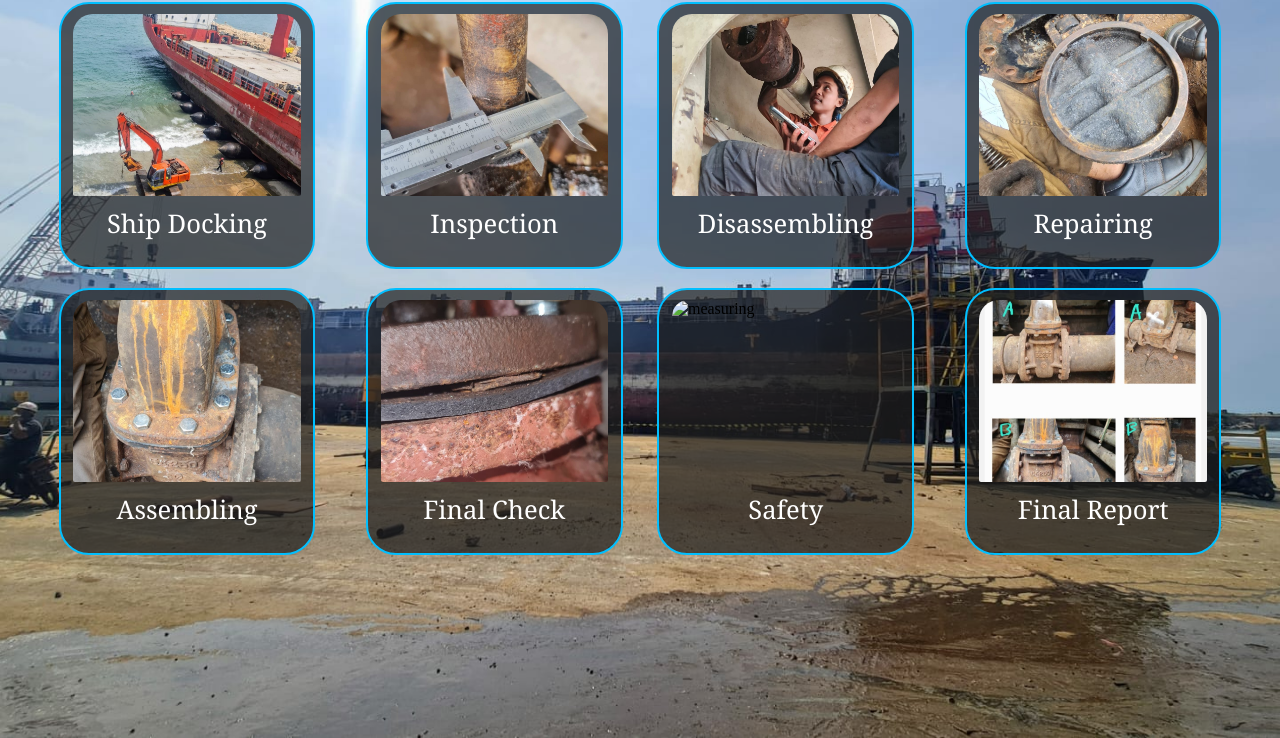
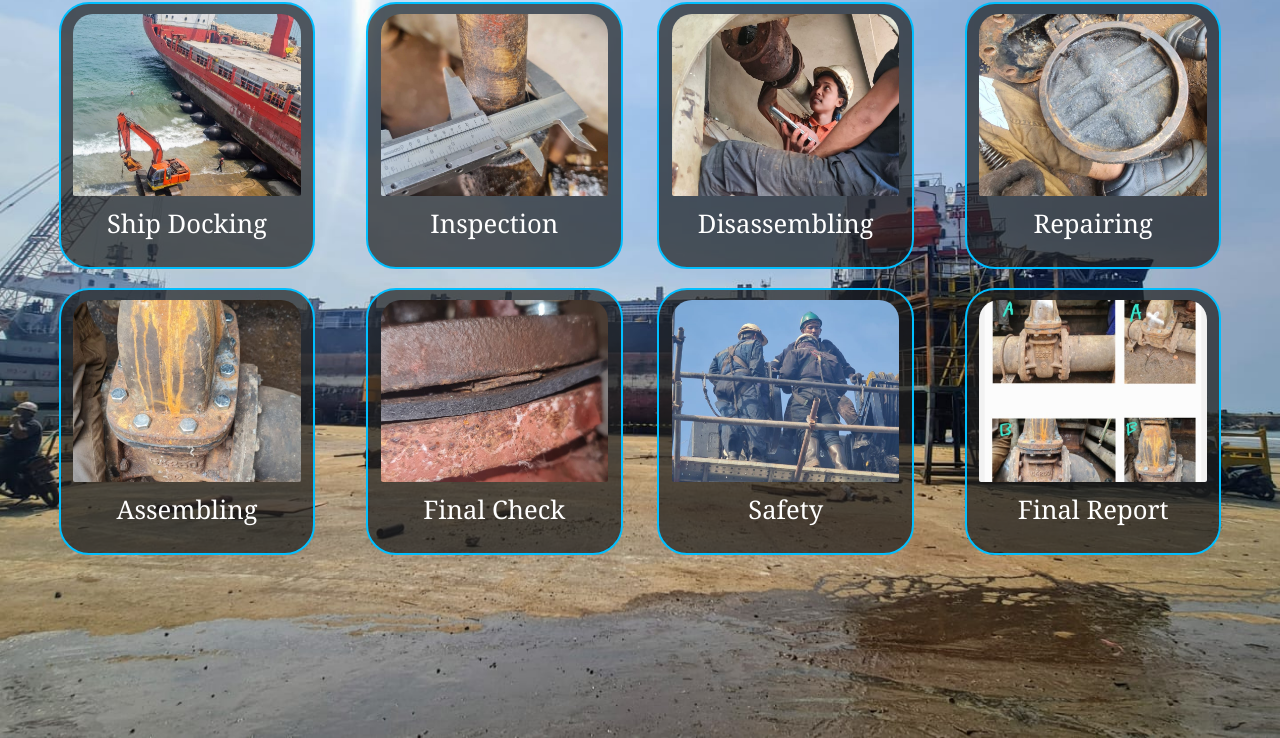
Before and after one commit to Gazgazey/CHeck, a plain HTML site: page Experience/ShipdocumentationsNew.html in a window 1280 px wide. Shown: the part 62-800 px from the top of the page. Drawn offline with Linux system fonts and the light colour scheme; files whose address does not match are found by name.

Commit message:
Update ShipdocumentationsNew.html

```diff
--- a/Experience/ShipdocumentationsNew.html
+++ b/Experience/ShipdocumentationsNew.html
@@ -148,7 +148,7 @@
 					</p>
 			</div>
 			<div class="box-right">
-				<img src="Assets/safety-ship.jpeg" alt="measuring">
+				<img src="../Assets/safety-ship.jpeg" alt="measuring">
 					<p class="title-details">
 
 						Safety
```
